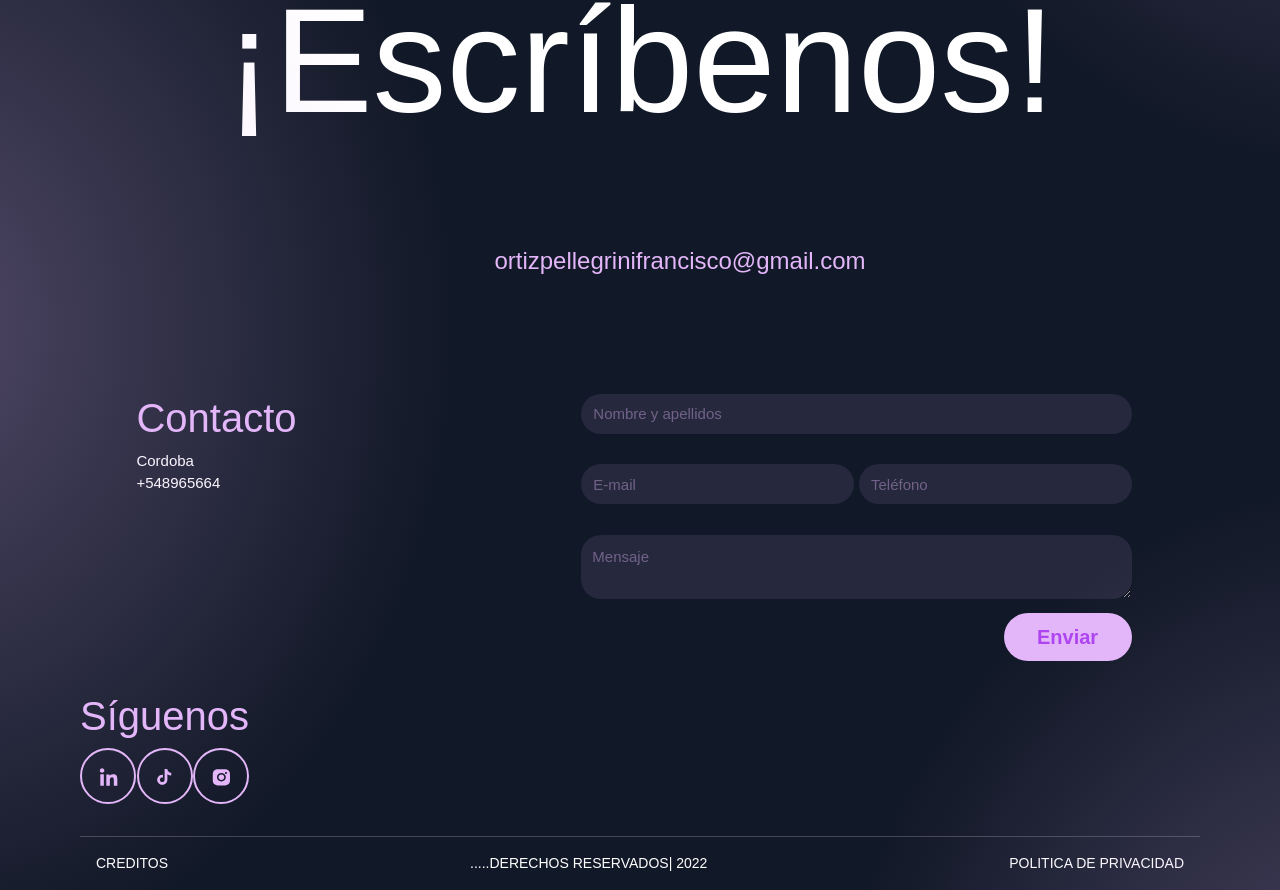
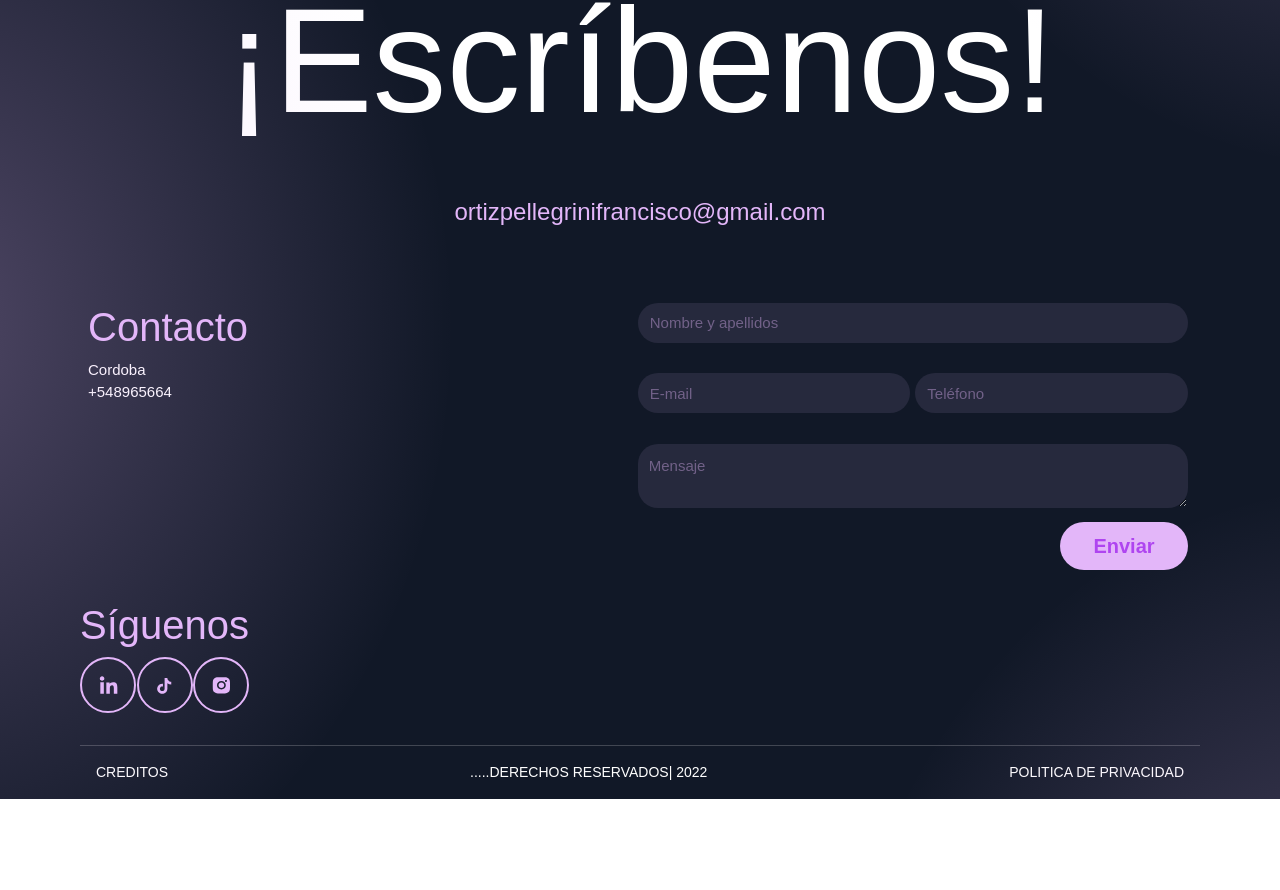
Before and after one commit to Nikkun13/TrabajoTop10, a React (Create React App) app: page / in a window 1280 px wide. Shown: the part 5523-6413 px from the top of the page. After the commit the page ends 6322 px from the top, so only its background shows below. Built offline with nearby package versions, Linux system fonts and the light colour scheme.

Commit message:
copy button v3 - fix flex formContact

```diff
--- a/src/components/Contact/Contact.css
+++ b/src/components/Contact/Contact.css
@@ -17,13 +17,15 @@
   color: #e3b6f9;
   cursor: pointer;
   padding: 20px;
-  margin-left: 28vh;
   z-index: 1;
+  position: relative;
 }
 .formAndContact {
   margin-top: 3rem;
   display: flex;
-  justify-content: space-around;
+  justify-content: space-between;
+  margin-left: 5.5rem;
+  margin-right: 5rem;
 }
 .contacto {
   display: flex;
@@ -125,24 +127,31 @@ textarea:focus {
   border-color: #e3b6f9;
   outline: none;
 }
-.mail {
-  z-index: 1;
-  opacity: 0;
-  transition: all 1s linear;
+.contactMail:hover .mail {
+  width: 8rem;
+  height: 8rem;
+  font-size: 20px;
+  z-index: 0;
+  opacity: 1;
+  transition: all 0.3s linear;
+  cursor: none;
 }
-.contactMail:hover .mail {
-  z-index: 1;
-  opacity: 1;
-  transition: all 1s linear;
+.contactMail:hover {
+  cursor: none;
 }
 .mail {
   margin-left: 1rem;
   font-weight: 700;
-  width: 8rem;
-  font-size: 20px;
-  height: 8rem;
+  width: 0rem;
+  font-size: 0px;
+  height: 0rem;
   border-color: transparent;
   border-radius: 90px;
   color: #0e131f;
   background-color: #e3b6f9;
+  z-index: 0;
+  opacity: 0;
+  transition: all 0.3s linear;
+  position: fixed;
+  animation: fadeIn;
 }
--- a/src/components/Contact/Contact.js
+++ b/src/components/Contact/Contact.js
@@ -5,10 +5,18 @@ import { useState } from "react";
 const Contact = () => {
   const [mensaje, setMensaje] = useState("Copiar email");
   const copiar = () => {
-    setMensaje("¡eMail copiado!");
+    setMensaje("¡email copiado!");
     setTimeout(() => {
       setMensaje("Copiar email");
     }, 3000);
+  };
+
+  const burbuja = (e) => {
+    let x = e.clientX;
+    let y = e.clientY;
+
+    e.target.children[0].style.top = y - 50 + "px";
+    e.target.children[0].style.left = x - 100 + "px";
   };
   return (
     <div id="contacto">
@@ -17,12 +25,16 @@ const Contact = () => {
           ¿Tienes un proyecto o idea en mente que necesites ayuda?
         </h4>
         <h2 className="contactTituloDos">¡Escríbenos!</h2>
-        <h5 className="contactMail">
-          ortizpellegrinifrancisco@gmail.com
-          <CopyToClipboard text="ortizpellegrinifrancisco@gmail.com">
-            <button className="mail">{mensaje}</button>
-          </CopyToClipboard>
-        </h5>
+        <div
+          style={{ width: "100%", display: "flex", justifyContent: "center" }}
+        >
+          <h5 className="contactMail" onMouseMove={burbuja} onClick={copiar}>
+            ortizpellegrinifrancisco@gmail.com
+            <CopyToClipboard text="ortizpellegrinifrancisco@gmail.com">
+              <button className="mail">{mensaje}</button>
+            </CopyToClipboard>
+          </h5>
+        </div>
       </div>
 
       {/* */}
--- a/src/components/Header/Header.css
+++ b/src/components/Header/Header.css
@@ -21,7 +21,7 @@
   position: absolute;
   right: 0;
   top: 0;
-    color: #9CA3AF;
+  color: #9ca3af;
 }
 
 .compartir::before {
@@ -32,7 +32,7 @@
   -moz-border-radius: 50%;
   -webkit-border-radius: 50%;
   border-radius: 50%;
-    background: #E3B6F9;
+  background: #e3b6f9;
   position: absolute;
   left: 50%;
   transform: translateX(-50%);
--- a/src/components/Header/Header.js
+++ b/src/components/Header/Header.js
@@ -19,6 +19,7 @@ const Header = () => {
         <CopyToClipboard text={`${window.location.origin}`}>
           <p className="compartir">COMPARTIR</p>
         </CopyToClipboard>
+
         {/* <NavbarBurger open={open} />
         <MenuButton open={open} handleClick={handleClick} /> */}
       </div>
```
Lines whose indentation alone changed are shown as unchanged.
